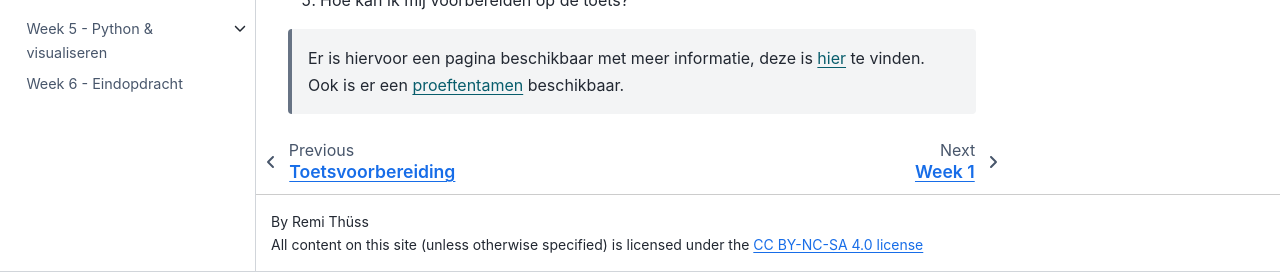
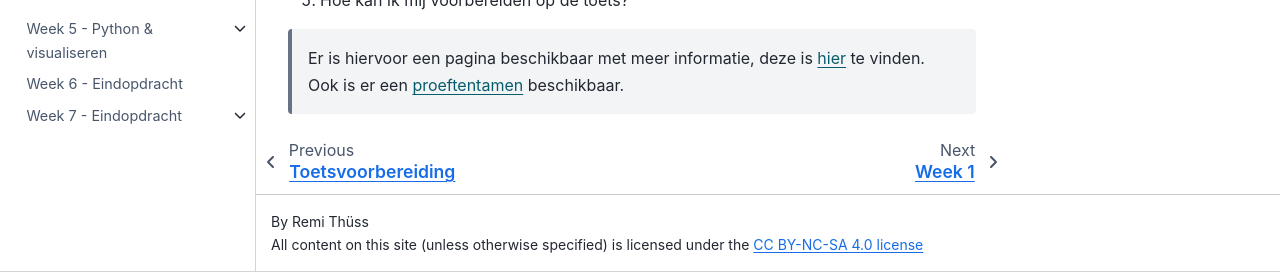
Before and after one commit to Remi-ui/python_tb, a Jupyter Book: the page built from about/faq.md, in a window 1280 px wide and 966 px high. Shown: the part 694-966 px from the top of the window. Built offline with Jupyter Book 1.0.4 settings and Sphinx 7.4.7 and the Sphinx Book theme 1.1.4, drawn with Linux system fonts in a browser that asks for light colours; pages that are not in the unit, such as notebooks, are missing from menus; some of the changed lines change nothing that is shown.

Commit message:
Uncomment Week 7 summary and its sections

```diff
--- a/_toc.yml
+++ b/_toc.yml
@@ -48,8 +48,8 @@ parts:
         title: Oefening visualiseren
   - file: class/week06/week06_summary
     title: Week 6 - Eindopdracht
-#   - file: class/week07/week07_summary
-#     title: Week 7 - Eindopdracht
-#     sections:
-#       - file: class/week07/energie_nederland
-#         title: De eindopdracht
+  - file: class/week07/week07_summary
+    title: Week 7 - Eindopdracht
+    sections:
+      - file: class/week07/energie_nederland
+        title: De eindopdracht
```
